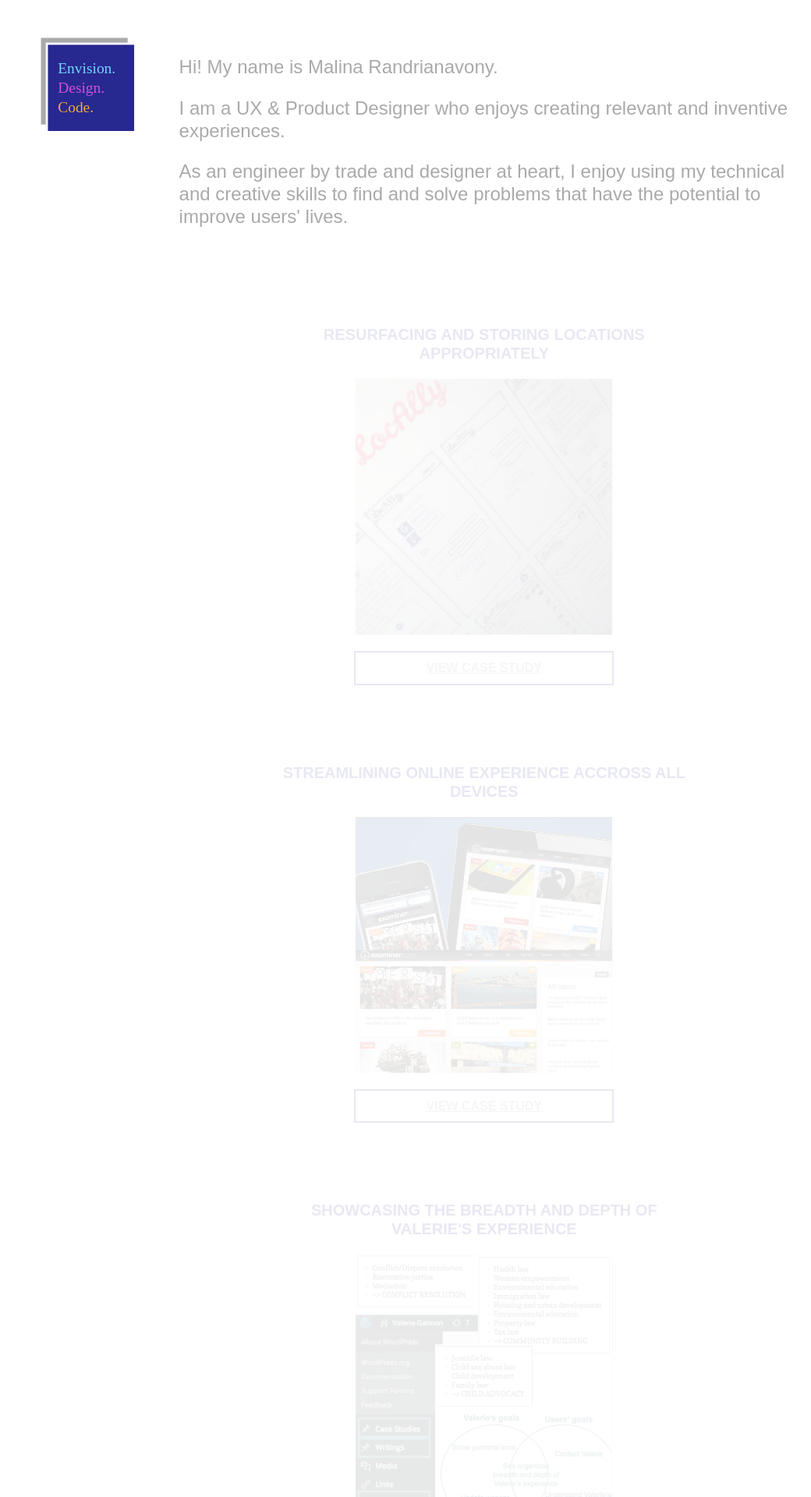
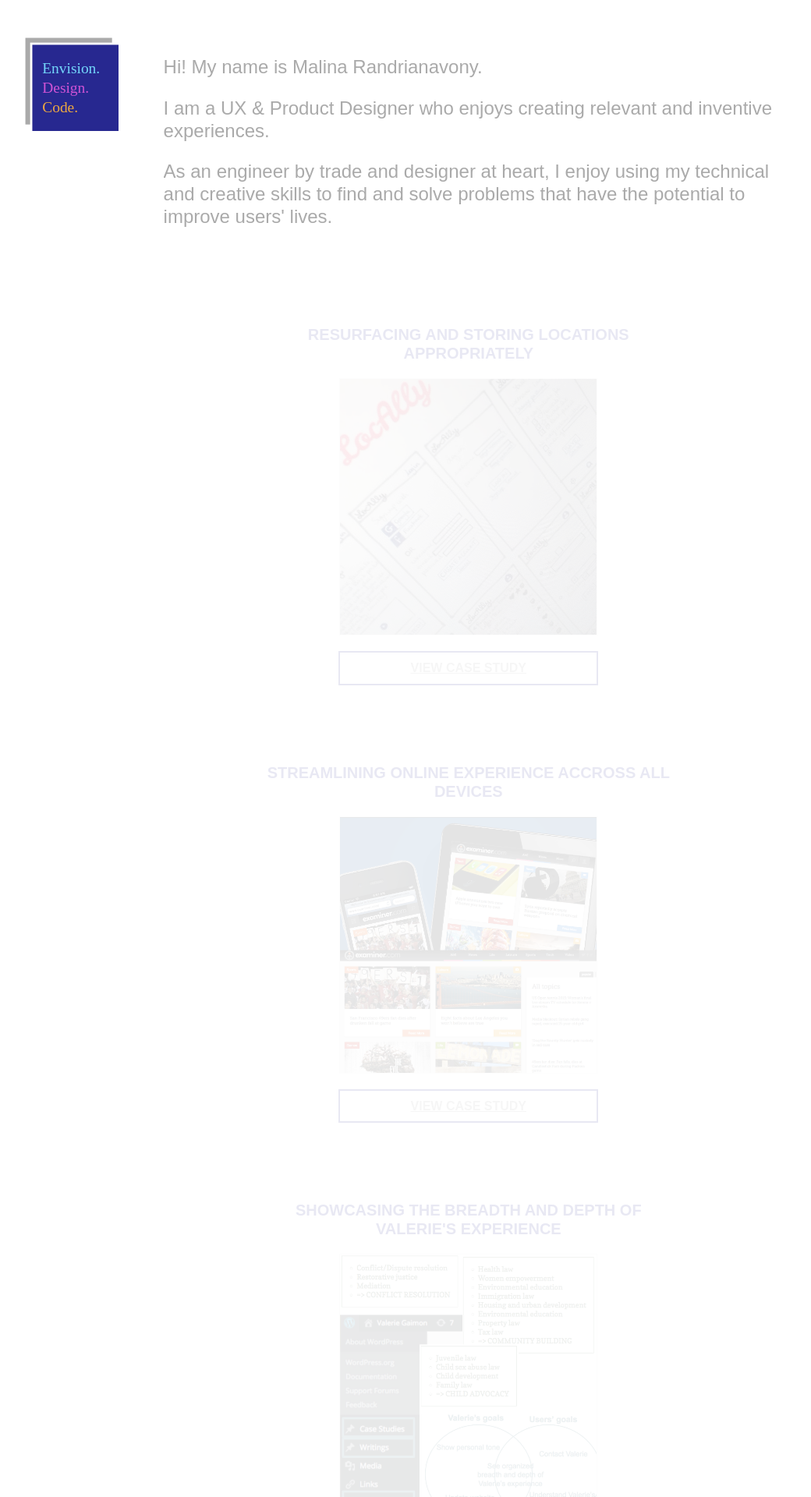
Before and after one commit to designesse/envision-design-code, a Jekyll site: the page built from _pages/index.html, in a window 1280 px wide. Shown: the top 1920 px of the page at 78% size, without its empty margins (96-1136 px from the left). Built offline with Jekyll 4.4.1, drawn with Linux system fonts in a browser that asks for light colours; some web fonts are replaced.

Commit message:
Fixed page centering.

```diff
--- a/assets/css/style.scss
+++ b/assets/css/style.scss
@@ -53,13 +53,11 @@
 }
 
 #intro-page, #page {
-	margin: 0 10%;
 
 	&.whole {
-		margin: 0 10%;
 		max-width: 960px;
-		padding-left: 20px;
-		padding-right: 20px;
+		padding-left: 10%;
+		padding-right: 10%;
 
 		#content { margin-top: 160px; }
 	}
@@ -350,8 +348,8 @@
 	#intro-page, #page {
 		&.left-whole {
 			max-width: 960px;
-			padding-left: 20px;
-			padding-right: 20px;
+			padding-left: 10%;
+			padding-right: 10%;
 		}
 	}
 
```
